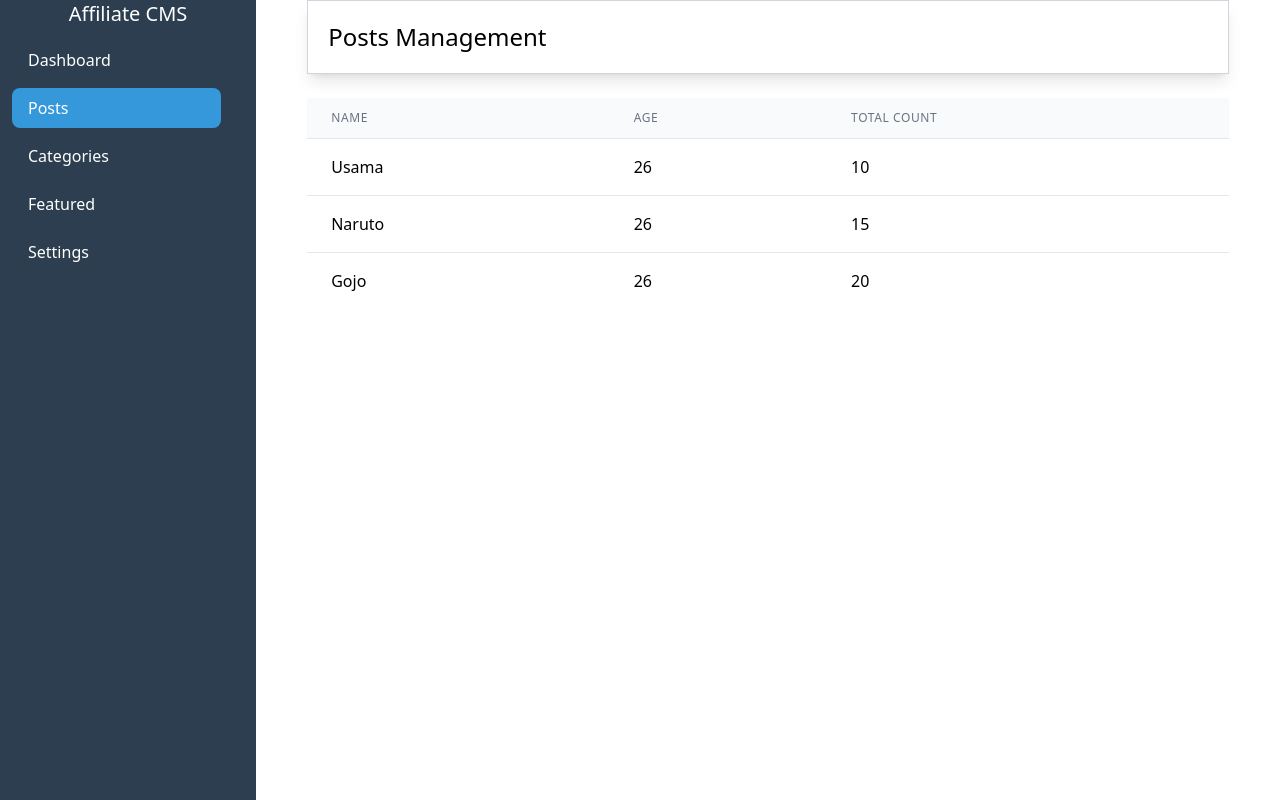
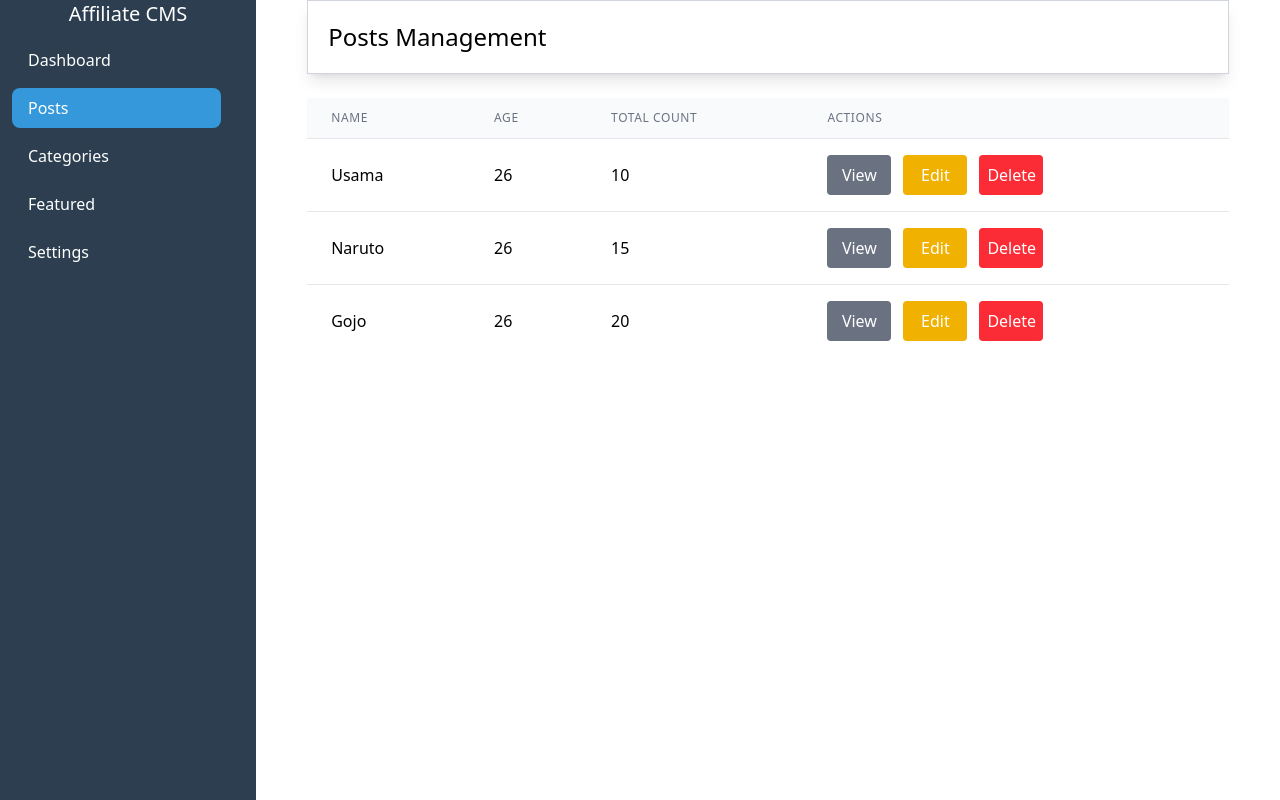
Before and after one commit to usama-pixel/affiliate-admin, a Next.js app: page /posts in a window 1280 px wide. Built offline with nearby package versions, Linux system fonts and the light colour scheme.

Commit message:
buttons added to the table

```diff
--- a/app/(with-sidebar)/posts/Posts.tsx
+++ b/app/(with-sidebar)/posts/Posts.tsx
@@ -7,9 +7,9 @@ type Props = {}
 
 function Posts({}: Props) {
   const data = [
-    { name: 'Usama', age: 26, total_count: 10 },
-    { name: 'Naruto', age: 26, total_count: 15 },
-    { name: 'Gojo', age: 26, total_count: 20 },
+    { id: 1, name: 'Usama', age: 26, total_count: 10 },
+    { id: 2, name: 'Naruto', age: 26, total_count: 15 },
+    { id: 3, name: 'Gojo', age: 26, total_count: 20 },
   ]
 
   // Simple string headers still work for direct property mapping
@@ -25,7 +25,14 @@ function Posts({}: Props) {
         <h1 className='text-2xl'>Posts Management</h1>
       </div>
       <div>
-          <Table data={data} headers={headers} />
+          <Table
+            data={data}
+            headers={headers}
+            enableActions={true}
+            handleOpenDelete={() => {console.log('working')}}
+            handleOpenEdit={() => {console.log('working')}}
+            handleOpenView={() => {console.log('working')}}
+          />
       </div>
     </div>
   )
--- a/app/common/Table.tsx
+++ b/app/common/Table.tsx
@@ -15,6 +15,10 @@ type Props = {
   rowClassName?: string
   cellClassName?: string
   emptyMessage?: string
+  enableActions?: boolean,
+  handleOpenView?: (id: number | undefined) => void
+  handleOpenEdit?: (id: number | undefined) => void
+  handleOpenDelete?: (id: number | undefined) => void
   onRowClick?: (row: any) => void
   keyExtractor?: (row: any, index: number) => string | number
 }
@@ -28,7 +32,11 @@ function Table({
   rowClassName = '',
   cellClassName = '',
   emptyMessage = 'No data available',
+  enableActions = false,
   onRowClick,
+  handleOpenView,
+  handleOpenEdit,
+  handleOpenDelete,
   keyExtractor = (_row: any, index: number): number => index
 }: Props) {
   if (!data || data.length === 0) {
@@ -41,7 +49,7 @@ function Table({
       ? { key: header, label: header }
       : header
   );
-
+  console.log({enableActions})
   return (
     <div className={`overflow-x-auto ${className}`}>
       <table className={`min-w-full divide-y divide-gray-200 ${tableClassName}`}>
@@ -56,6 +64,7 @@ function Table({
                 {header.label}
               </th>
             ))}
+            {enableActions && <th className='px-6 py-3 text-left text-xs font-medium text-gray-500 uppercase tracking-wider'>Actions</th>}
           </tr>
         </thead>
         <tbody className="bg-white divide-y divide-gray-200">
@@ -78,6 +87,20 @@ function Table({
                   </td>
                 );
               })}
+              {
+                enableActions &&
+                <td className='px-6 py-4 whitespace-nowrap flex flex-row gap-3 mr-auto w-fit'>
+                  {handleOpenView && (
+                    <button className='bg-gray-500 w-16 rounded text-white p-2 cursor-pointer hover:bg-gray-600 active:bg-gray-800' onClick={() => (row && row.id) ? handleOpenView(row.id) : undefined}>View</button>
+                  )}
+                  {handleOpenEdit && (
+                    <button className='bg-yellow-500 w-16 rounded text-white p-2 cursor-pointer hover:bg-yellow-600 active:bg-yellow-800' onClick={() => (row && row.id) ? handleOpenEdit(row.id) : undefined}>Edit</button>
+                  )}
+                  {handleOpenDelete && (
+                    <button className='bg-red-500 w-16 rounded text-white p-2 cursor-pointer hover:bg-red-600 active:bg-red-800' onClick={() => (row && row.id) ? handleOpenDelete(row.id) : undefined}>Delete</button>
+                  )}
+                </td>
+              }
             </tr>
           ))}
         </tbody>
```
